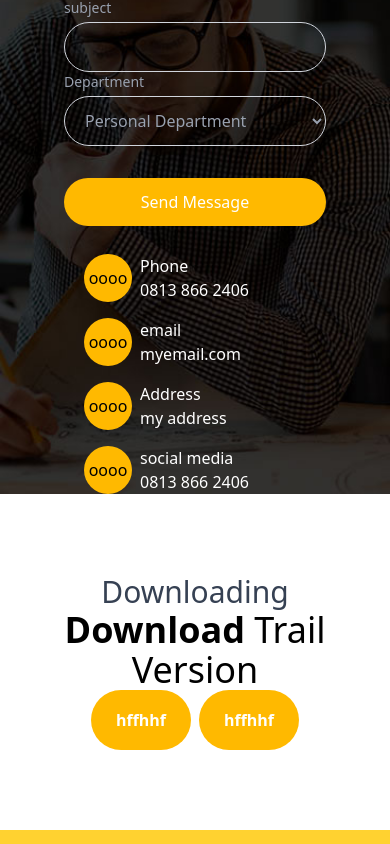
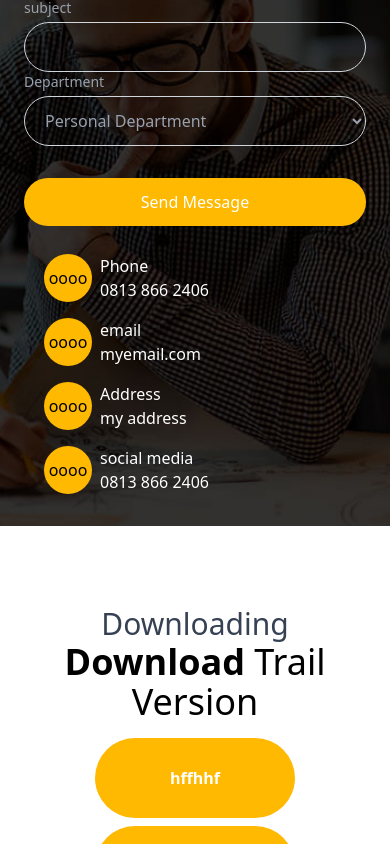
Before and after one commit to Dotuncom/First-React-typescript-mui-project, a React (Vite) app: page / in a window 390 px wide. Shown: the part 11156-12000 px from the top of the page. Built offline with nearby package versions, Linux system fonts and the light colour scheme.

Commit message:
increase plan card width

```diff
--- a/src/pages/Home.tsx
+++ b/src/pages/Home.tsx
@@ -249,10 +249,10 @@ const Home = () => {
       </div>
 
       <div
-        className="bg-cover bg-center min-h-screen pt-8 px-6"
+        className="bg-cover bg-center min-h-screen py-8 px-6"
         style={{ backgroundImage: `url(${formBackground})` }}
       >
-        <div className="max-w-7xl  px-10 space-y-8">
+        <div className="max-w-7xl  lg:px-10 space-y-8">
           <div>
             <h1 className="text-3xl text-center md:text-left text-gray-700">
               Contact Us
@@ -310,7 +310,7 @@ const Home = () => {
       </div>
 
       <div className="max-w-7xl min-h-60 py-20">
-        <div className="flex flex-col lg:flex-row items-center justify-around">
+        <div className="flex flex-col lg:flex-row gap-4 items-center justify-around">
           <div>
             <h1 className="text-3xl text-center md:text-left text-gray-700">
               Downloading
@@ -320,11 +320,11 @@ const Home = () => {
               Trail Version
             </h2>
           </div>
-          <div className='flex gap-2'>
-            <button className='bg-amber-400 h-15 rounded-full font-bold   text-white w-25'>
+          <div className='flex flex-col lg:flex-row gap-2'>
+            <button className='w-50 bg-amber-400  h-20 rounded-full font-bold   text-white '>
               hffhhf
             </button>
-            <button className='bg-amber-400 h-15 rounded-full font-bold   text-white w-25'>
+            <button className='w-50 bg-amber-400 h-20 rounded-full font-bold   text-white '>
               hffhhf
             </button>
           </div>
```
